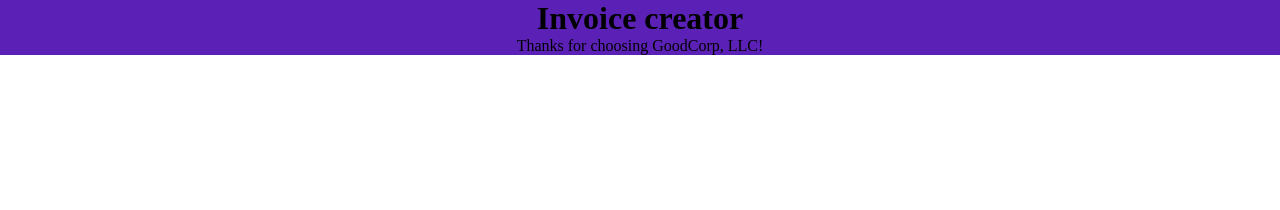
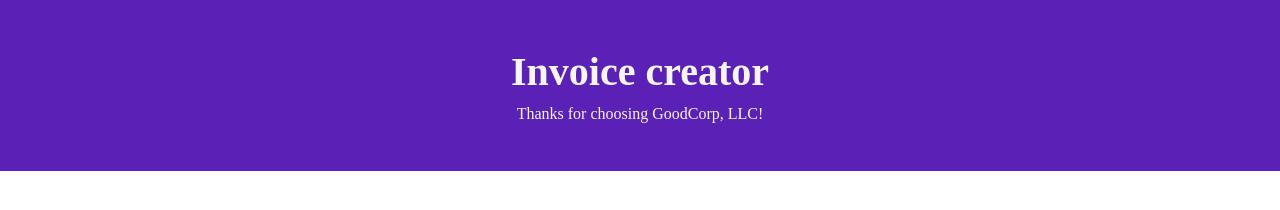
Before and after one commit to jonhayjr/inovice-creator, a plain HTML site: page index.html in a window 1280 px wide. Drawn offline with Linux system fonts and the light colour scheme.

Commit message:
Added header content

```diff
--- a/css/index.css
+++ b/css/index.css
@@ -19,4 +19,15 @@
 .header {
     text-align: center;
     background-color: var(--primary-color);
+    color: var(--white);
+    padding: 3em;
 }
+
+.heading {
+    font-size: 40px;
+    margin-bottom: 0.25em;
+}
+
+.heading-description {
+    font-weight: 400;
+}
```
